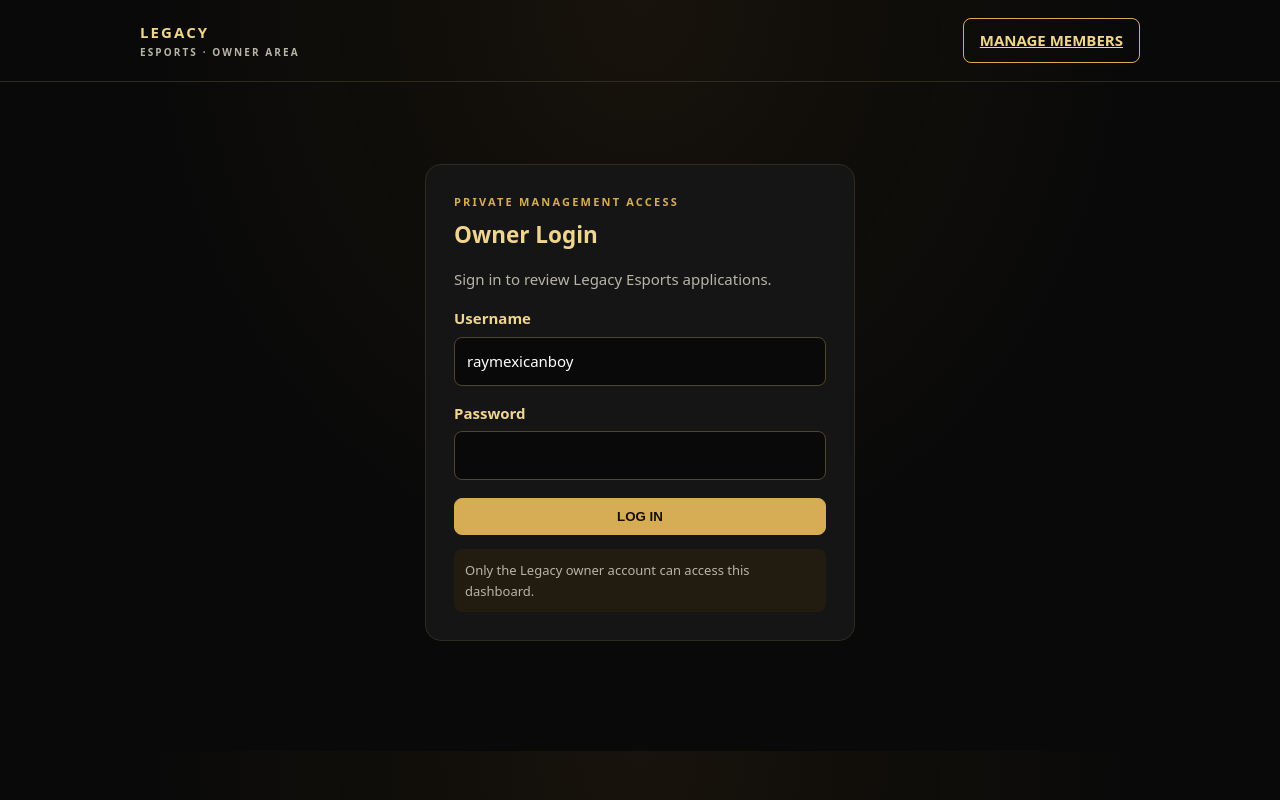
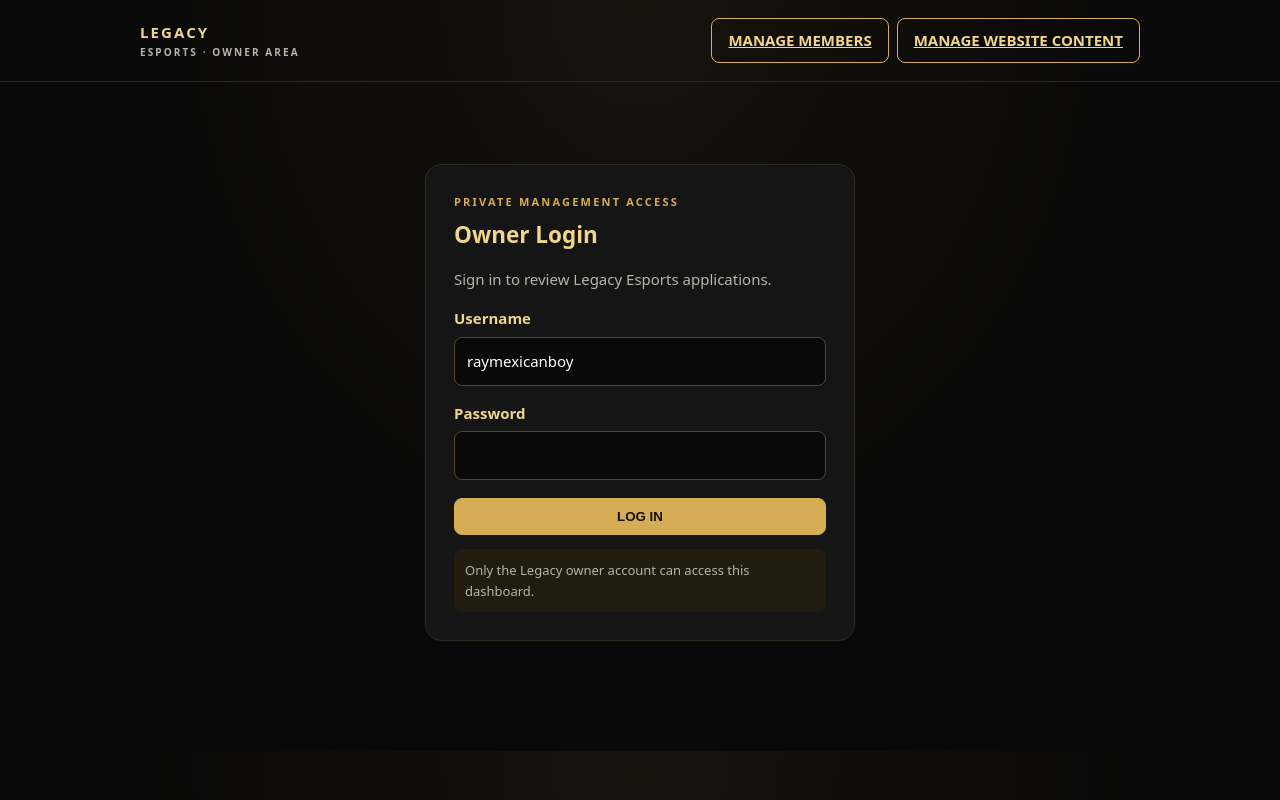
Before and after one commit to raymondsegura8993-max/Legacy-esports, a plain HTML site: page admin.html in a window 1280 px wide. Drawn offline with Linux system fonts and the light colour scheme; a script that the page names is missing.

Commit message:
Add website content manager shortcut to owner dashboard

```diff
--- a/admin.html
+++ b/admin.html
@@ -15,7 +15,7 @@
 </style>
 </head>
 <body>
-<header><div class="wrap head"><a class="brand" href="./">LEGACY <small>ESPORTS · OWNER AREA</small></a><div style="display:flex;gap:8px;align-items:center"><a class="btn secondary" href="./members.html">MANAGE MEMBERS</a><button id="signOut" class="btn secondary hidden" type="button">SIGN OUT</button></div></div></header>
+<header><div class="wrap head"><a class="brand" href="./">LEGACY <small>ESPORTS · OWNER AREA</small></a><div style="display:flex;gap:8px;align-items:center"><a class="btn secondary" href="./members.html">MANAGE MEMBERS</a><a class="btn secondary" href="./content.html">MANAGE WEBSITE CONTENT</a><button id="signOut" class="btn secondary hidden" type="button">SIGN OUT</button></div></div></header>
 <main class="wrap">
 <section id="loginPanel" class="login">
  <div class="eyebrow">PRIVATE MANAGEMENT ACCESS</div><h1>Owner Login</h1>
```
